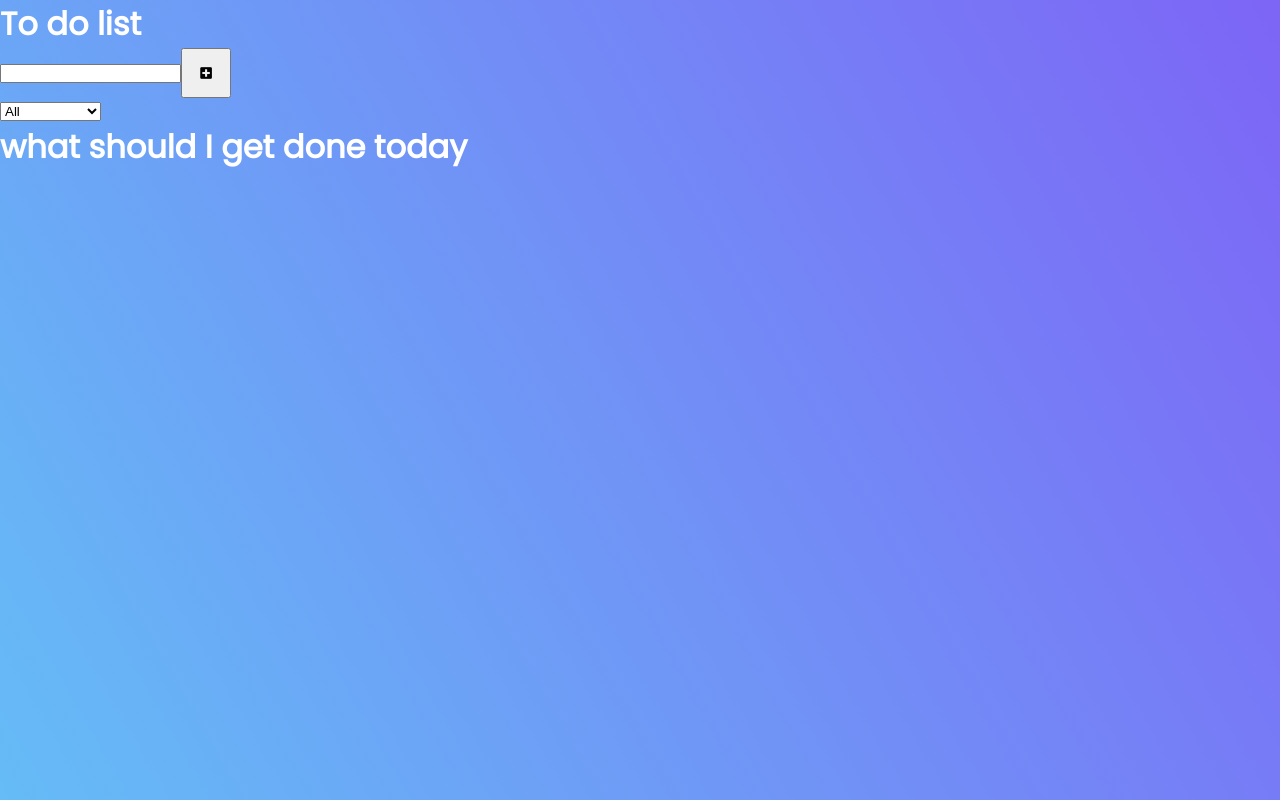
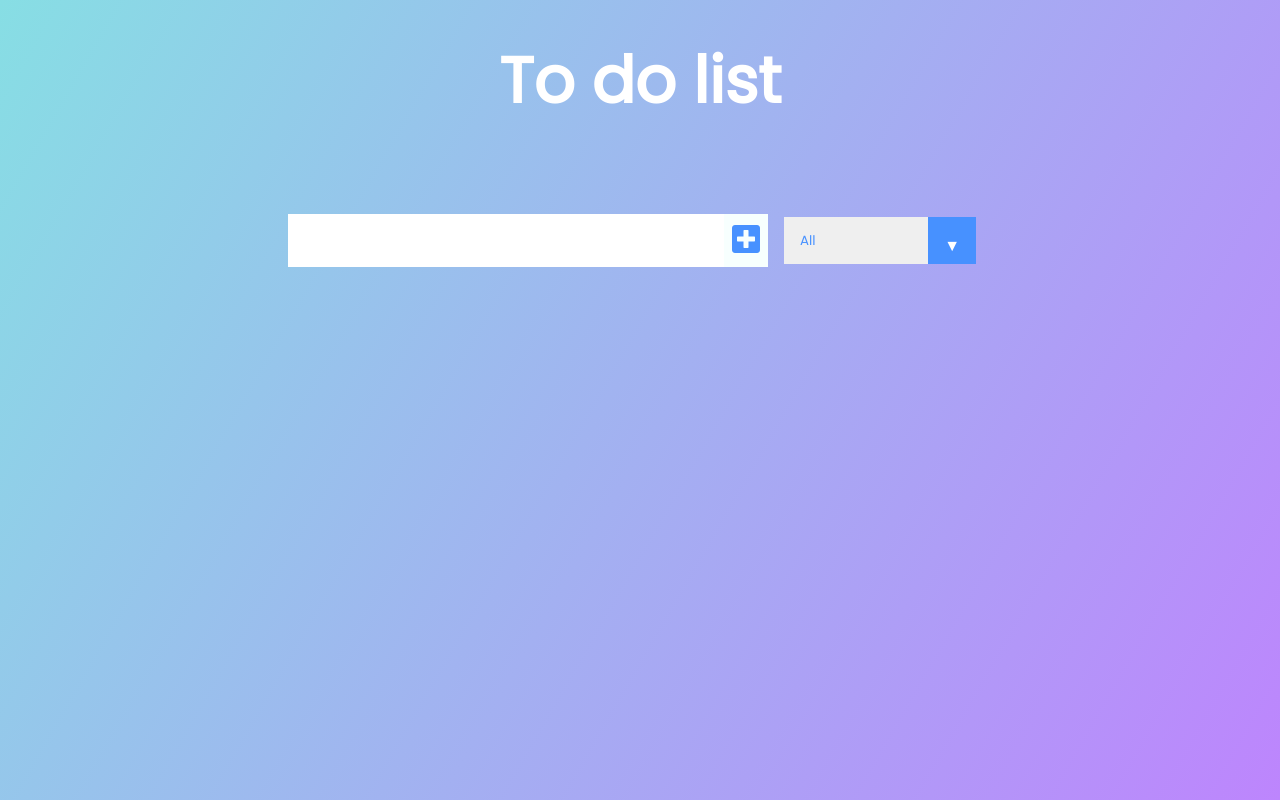
Before and after one commit to kubokap/todo-bkbn, a React (Create React App) app: page / in a window 1280 px wide. Built offline with nearby package versions, Linux system fonts and the light colour scheme.

Commit message:
final commit

```diff
--- a/src/App.css
+++ b/src/App.css
@@ -3,17 +3,160 @@
     padding: 0;
     box-sizing: border-box;
 }
+
 body {
-    background-image: linear-gradient(60deg, #65bcf6 0%, #7d65f6 100%);
+    background-image: linear-gradient(120deg, #87dee4 0%, #bd85fd 100%);
     color: white;
     font-family: "Poppins", sans-serif;
     min-height: 100vh;
 }
-button {
-    width: 50px;
-    height: 50px;
+
+header {
+    font-size: 2rem;
 }
+
+header,
+form {
+    min-height: 20vh;
+    display: flex;
+    justify-content: center;
+    align-items: center;
+}
+
+form input,
+form button {
+    padding: 0.5rem;
+    font-size: 2rem;
+    border: none;
+    background: white;
+    outline: none;
+}
+
+form button {
+    color: #4791ff;
+    background: #f7fffe;
+    cursor: pointer;
+    transition: all 0.3s ease;
+}
+
+form button:hover {
+    background: #4791ff;
+    color: white;
+}
+
+.todo-container {
+    display: flex;
+    justify-content: center;
+    align-items: center;
+}
+
+.todo-list {
+    min-width: 30%;
+    list-style: none;
+}
+
+.todo {
+    margin: 0.5rem;
+    background: white;
+    font-size: 1.5rem;
+    color: black;
+    display: flex;
+    justify-content: space-between;
+    align-items: center;
+    transition: all 1s ease;
+}
+
+.filter-todo {
+    padding: 1rem;
+}
+
+.todo li {
+    flex: 1;
+}
+
+.trash-btn,
+.complete-btn {
+    background: #4791ff;
+    color: white;
+    border: none;
+    padding: 1rem;
+    cursor: pointer;
+    font-size: 1rem;
+}
+
+.complete-btn {
+    background: rgb(21, 239, 255);
+}
+
+.todo-item {
+    padding: 0rem 0.5rem;
+}
+
+.fa-trash,
+.fa-check {
+    pointer-events: none;
+}
+
+.fall {
+    transform: translateY(10rem) rotateZ(20deg);
+    opacity: 0;
+}
+
 .completed {
     text-decoration: line-through;
     opacity: 0.5;
 }
+
+
+/*CUSTOM SELECTOR */
+
+select {
+    -webkit-appearance: none;
+    -moz-appearance: none;
+    -ms-appearance: none;
+    appearance: none;
+    outline: 0;
+    box-shadow: none;
+    border: 0 !important;
+    background-image: none;
+}
+
+
+/* Custom Select */
+
+.select {
+    margin: 1rem;
+    position: relative;
+    overflow: hidden;
+}
+
+select {
+    color: #4791ff;
+    font-family: "Poppins", sans-serif;
+    cursor: pointer;
+    width: 12rem;
+}
+
+
+/* Arrow */
+
+.select::after {
+    content: "\25BC";
+    position: absolute;
+    top: 0;
+    right: 0;
+    padding: 1rem;
+    background: #4791ff;
+    cursor: pointer;
+    pointer-events: none;
+}
+
+
+/* Transition */
+
+
+/*
+  .select:hover::after {
+    transform: scale(1.5);
+  }
+  */
--- a/src/App.js
+++ b/src/App.js
@@ -12,33 +12,18 @@ function App() {
   const [todos, setTodos] = useState([]);
   const [status, setStatus] = useState("all");
   const [filteredTodos, setFilteredTodos] = useState([]);
+
 //run on start
-  useEffect(() => {
-    getLocal();
-  }, []);
-
+useEffect(() => {
+  getLocalTodos();
+}, []);
 //useEffect
-
-  useEffect(() => {
+ useEffect(() => {
     filterHandler();
-    saveLocal();
+    saveLocalTodos();
   }, [todos, status]);
 
 //functions
-  const saveLocal = () => {
-      localStorage.setItem("todos", JSON.stringify(todos));
-  }
-
-  const getLocal = () => {
-    if (localStorage.getItem("todos") === null) {
-      localStorage.setItem("todos", JSON.stringify([]));
-    } else {
-      let todoLocal = JSON.parse(localStorage.getItem("todos"));
-      setTodos(todoLocal);
-    }
-  }
-
-
   const filterHandler = () => {
     switch (status) {
 
@@ -55,10 +40,24 @@ function App() {
         break;
 
   }
-}
+};
+
+  const saveLocalTodos = () => {
+      localStorage.setItem('todos', JSON.stringify(todos));
+  };
+
+  const getLocalTodos = () => {
+    if(localStorage.getItem('todos') === null ) {
+      localStorage.setItem('todos', JSON.stringify([]));
+    } else {
+      let todoLocal = JSON.parse(localStorage.getItem('todos'));
+      setTodos(todoLocal);
+    }
+  };
+
   return (
 
-    <div className="App">
+    <div className="app">
         <header>
           <h1>To do list</h1>
         </header>
--- a/src/components/form.js
+++ b/src/components/form.js
@@ -24,18 +24,18 @@ const Form = ({inputText, setInputText, todos, setTodos, setStatus}) => {
 
     return(
         <form>
-        <input value={inputText} onChange={inputTextHandler} type="text" className="task-input" />
-        <button onClick={submitToDoHandler} className="add-button" type="submit" >
+        <input value={inputText} onChange={inputTextHandler} type="text" className="todo-input" />
+        <button onClick={submitToDoHandler} className="todo-button" type="submit" >
         <i className="fas fa-plus-square"></i>
         </button>
         <div className="select">
-            <select onChange={statusHandler} name="todos" className="filter">
+            <select onChange={statusHandler} name="todos" className="filter-todo">
                 <option value="all">All</option>
                 <option value="completed">Completed</option>
                 <option value="uncompleted">Uncompleted</option>
             </select>
         </div>
-        <h1>what should I get done today</h1>
+
         </form>
 
 
--- a/src/components/todo.js
+++ b/src/components/todo.js
@@ -22,7 +22,7 @@ return(
         <li className={`todo-item ${todo.completed ? "completed" : "" }`}>{text}</li>
 
     <button onClick={completedHandler} className="complete-btn"><i className="fas fa-check"></i></button>
-    <button onClick={deleteHandler} className="trash-btn"><i className="fas fa-check"></i></button>
+    <button onClick={deleteHandler} className="trash-btn"><i className="fas fa-trash"></i></button>
     </div>
 );
 }
```
Also changed, not shown: 1 other file (tests, documents, lock files or other folders).
